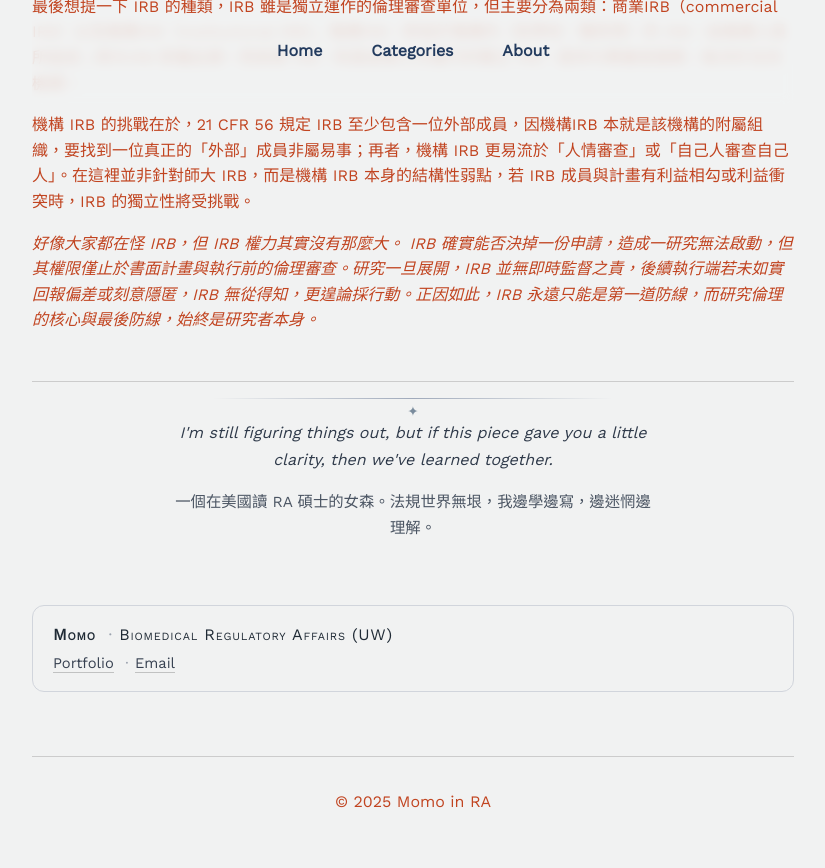
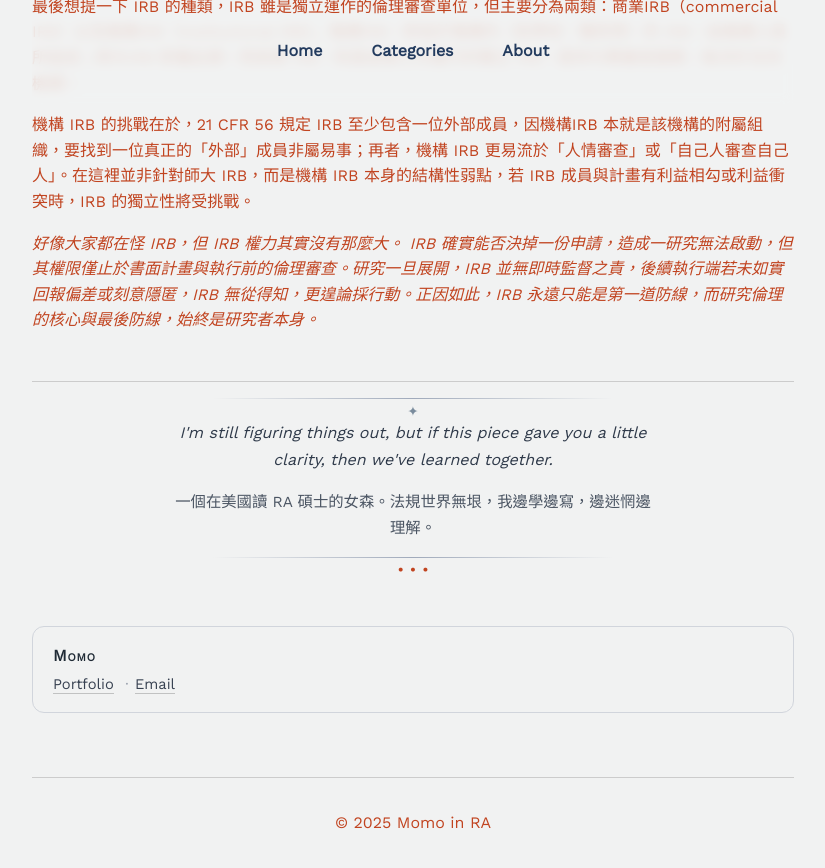
Before and after one commit to MomoInRA/github.io, a Jekyll site: the page built from _posts/2025-07-29-The-Role-and-Limits-of-IRBs.md, in a window 1280 px wide and 900 px high, scrolled down 4451 px. Shown: the top 868 px of the window, without its empty margins (227-1052 px from the left). Built offline with Jekyll 4.4.1, drawn with Linux system fonts in a browser that asks for light colours.

Commit message:
Update post-closing.html

```diff
--- a/_includes/post-closing.html
+++ b/_includes/post-closing.html
@@ -1,5 +1,5 @@
-<footer class="post-epilogue" aria-label="Article closing">
-  <div class="post-epilogue__rule">
+<footer class="post-epilogue" aria-label="Article epilogue">
+  <div class="post-epilogue__rule" aria-hidden="true">
     <span class="post-epilogue__glyph">✦</span>
   </div>
 
@@ -7,34 +7,27 @@
     <p>I'm still figuring things out, but if this piece gave you a little clarity, then we've learned together.</p>
     <p class="post-epilogue__zh">一個在美國讀 RA 碩士的女森。法規世界無垠，我邊學邊寫，邊迷惘邊理解。</p>
   </blockquote>
+
+  <div class="post-epilogue__rule post-epilogue__rule--bottom" aria-hidden="true">
+    <span class="post-epilogue__dot">• • •</span>
+  </div>
 </footer>
 
-<section class="author-card" aria-label="Author info">
-  {% assign author_name  = page.author | default: site.author.name %}
-  {% assign author_title = page.author_title | default: site.author.title %}
-  {% assign author_mail  = page.author_email | default: site.author.email %}
-  {% assign author_link  = page.author_link  | default: site.author.link %}
-  {% assign avatar_src   = page.author_avatar | default: site.author.avatar %}
-  {% assign avatar_shape = page.author_avatar_shape | default: site.author.avatar_shape | default: 'circle' %}
-
-  {% if avatar_src %}
-    <img src="{{ avatar_src }}" alt="{{ author_name }}" class="author-card__avatar {% if avatar_shape == 'circle' %}is-circle{% else %}is-square{% endif %}">
-  {% endif %}
-
+<!-- 作者資訊卡片（可保留在同一個 include 或另做 _includes/author-card.html） -->
+<section class="author-card" aria-label="Author">
   <div class="author-card__meta">
     <div class="author-card__name">
-      <strong>{{ author_name }}</strong>
-      {% if author_title %}<span class="middot">·</span><span>{{ author_title }}</span>{% endif %}
+      <strong>{{ page.author | default: site.author.name }}</strong>
     </div>
     <div class="author-card__links">
-      {% if author_link %}
-        <a href="{{ author_link }}" target="_blank" rel="noopener">Portfolio</a>
+      {% if site.author.link %}
+        <a href="{{ site.author.link }}" rel="noopener" target="_blank">Portfolio</a>
       {% endif %}
-      {% if author_mail %}
-        <span class="middot">·</span><a href="mailto:{{ author_mail }}">Email</a>
+      {% if site.author.email %}
+        <span class="middot">·</span><a href="mailto:{{ site.author.email }}">Email</a>
       {% endif %}
       {% if site.author.linkedin %}
-        <span class="middot">·</span><a href="{{ site.author.linkedin }}" target="_blank" rel="noopener">LinkedIn</a>
+        <span class="middot">·</span><a href="{{ site.author.linkedin }}" rel="noopener" target="_blank">LinkedIn</a>
       {% endif %}
     </div>
   </div>
```
